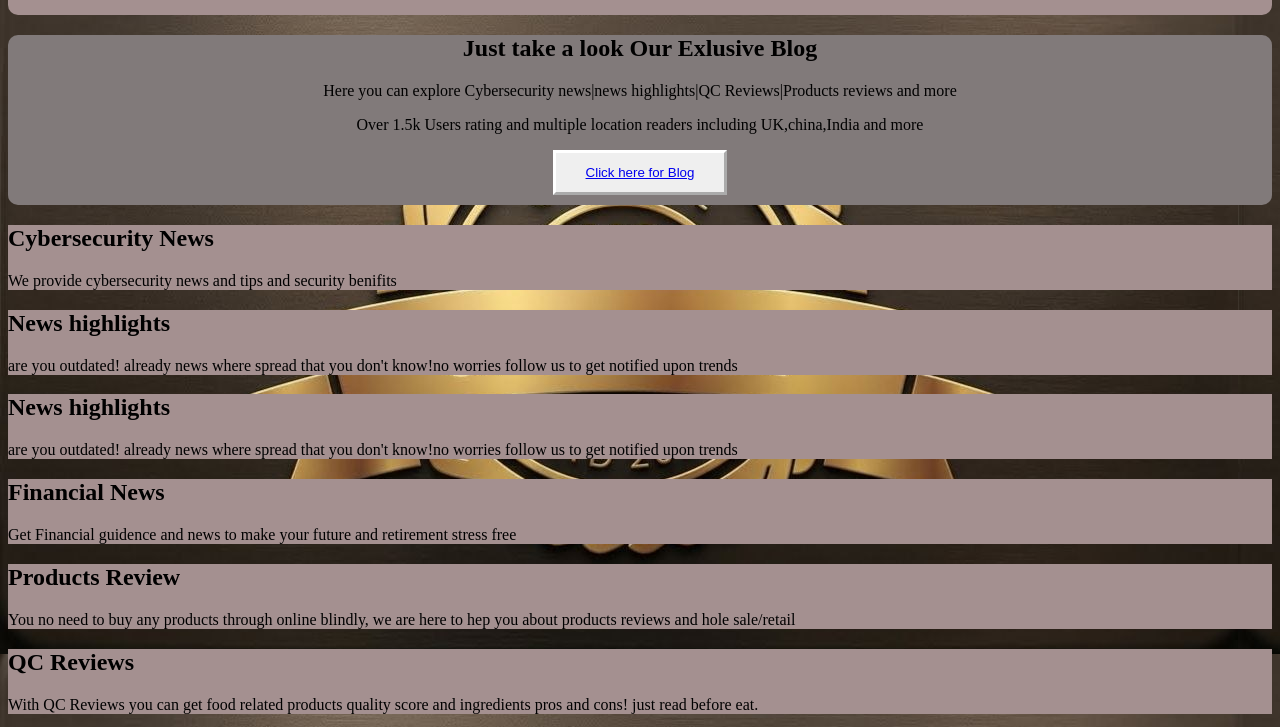
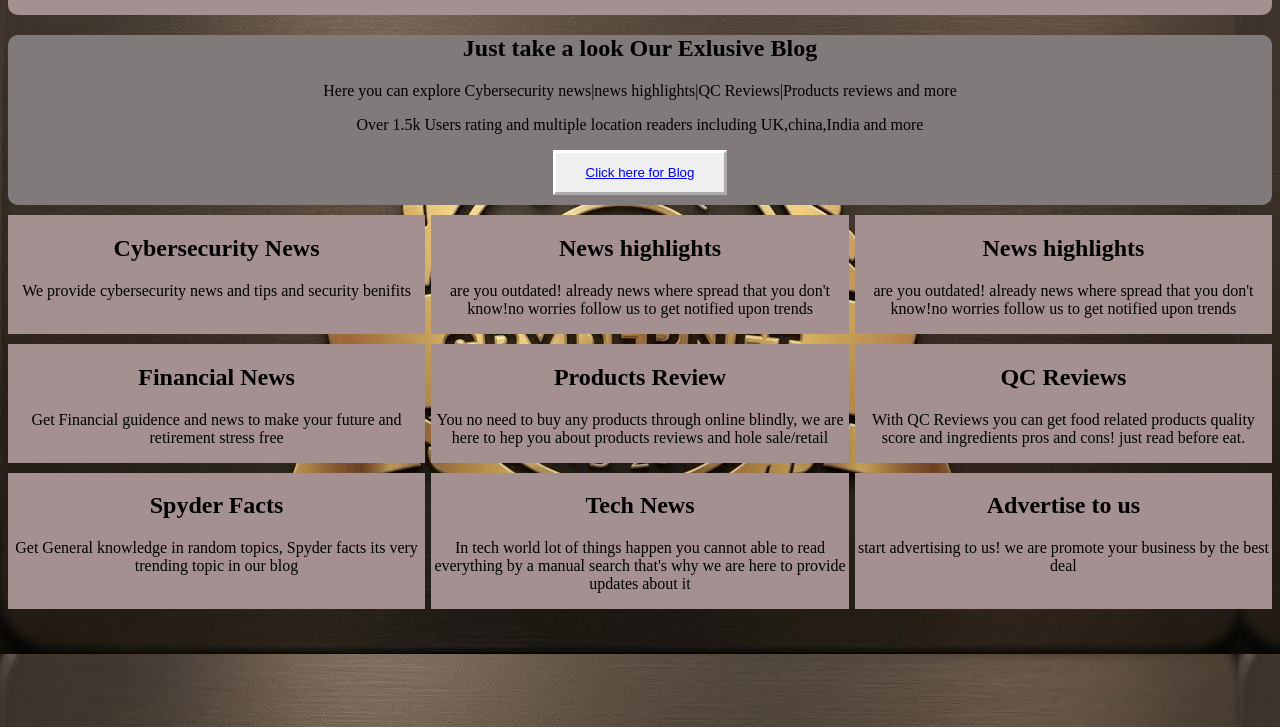
Before and after one commit to spydernet3/SpyderNet-Official, a plain HTML site: page index.html in a window 1280 px wide. Shown: the part 56-783 px from the top of the page. Drawn offline with Linux system fonts and the light colour scheme.

Commit message:
Implement grid layout for containers in styless.css
Added grid layout for multiple containers.

```diff
--- a/styless.css
+++ b/styless.css
@@ -66,3 +66,30 @@ header nav a:hover{
 .Spyder .btn:hover{
     background-color: aliceblue;
 }
+
+/* div container */
+.grid-container{
+    display: grid;
+    grid-template-columns: 33% 33% 33%;
+    justify-content: space-between;
+    margin-top: 10px;
+    margin-bottom: 10px;
+    text-align: center;
+}
+.second-container{
+    display: grid;
+    grid-template-columns: 33% 33% 33%;
+    justify-content: space-between;
+    margin-top: 10px;
+    margin-bottom: 10px;
+    text-align: center;
+}
+
+.third-container{
+    display: grid;
+    grid-template-columns: 33% 33% 33%;
+    justify-content: space-between;
+    margin-top: 10px;
+    margin-bottom: 10px;
+    text-align: center;
+}
```
